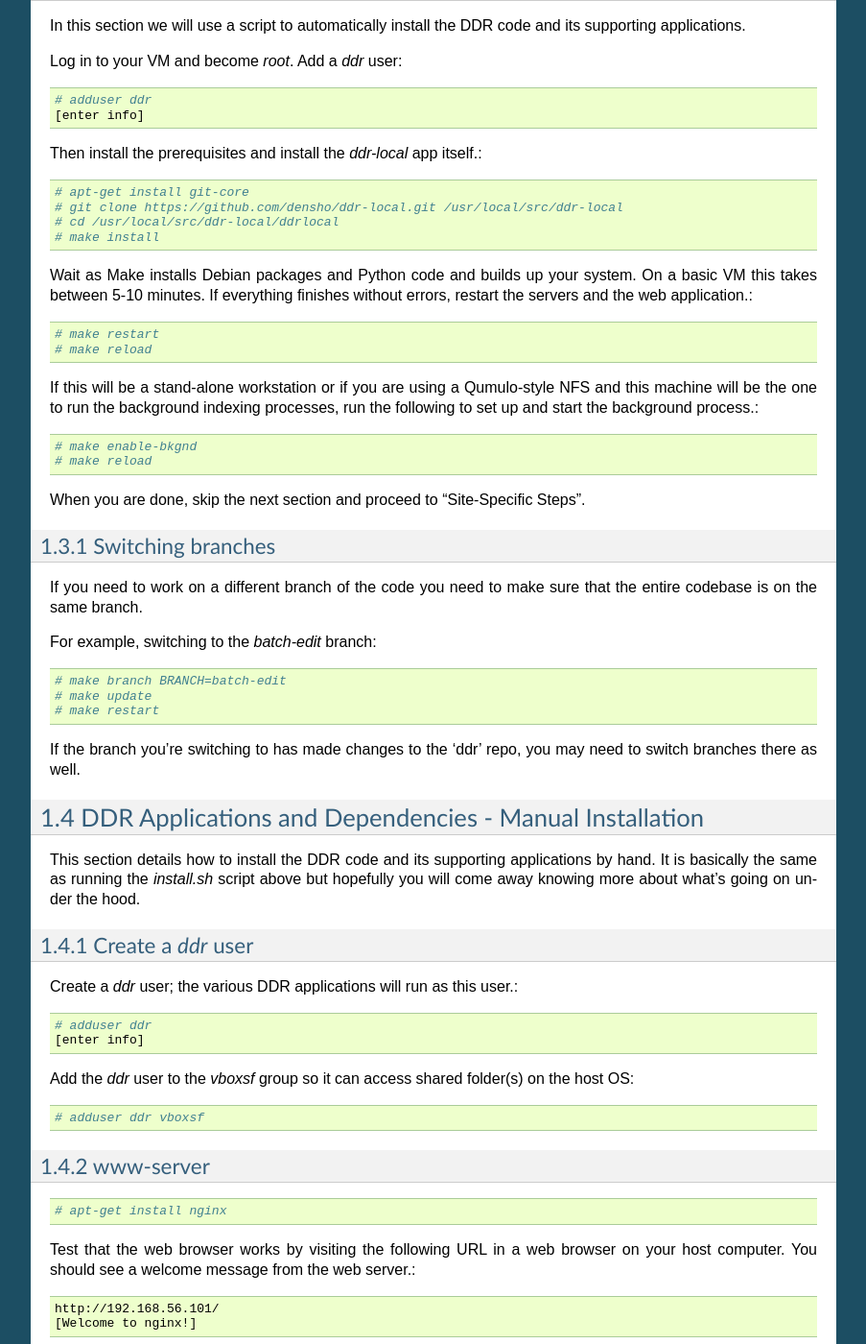
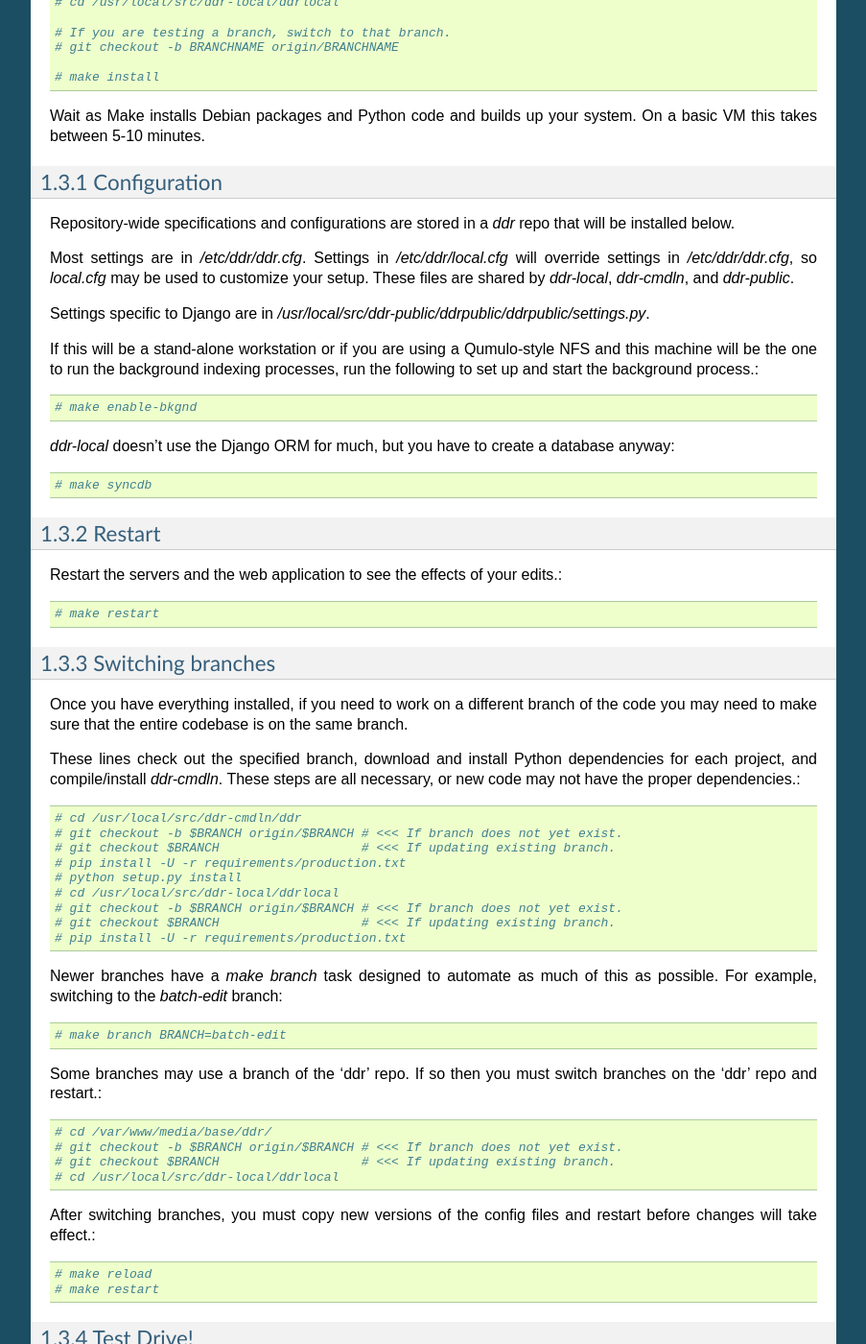
Before and after one commit to denshoproject/ddr-manual, a Sphinx documentation site: the page built from source/admins/workstations/create-workstation-vm.rst, in a window 1280 px wide and 1400 px high, scrolled down 7874 px. Shown: the whole window at 96% size, without its empty margins (198-1101 px from the left). Built offline with Sphinx 7.4.7, drawn with Linux system fonts in a browser that asks for light colours; some of the changed text lies outside the part shown.

Commit message:
rm manual-install section. more info on branching and ddr repo
- Removed section on manual installation. Makefile is now the
  canonical way to install.
- Added more info about switching branches.
- Added info about installing 'ddr' repo and switching branches.
- Added info about config files and how to override defaults.
- Demoted sections under "USB Hard Drive" and "Disk Image" for
  better flow.

```diff
--- a/source/admins/workstations/create-workstation-vm.rst
+++ b/source/admins/workstations/create-workstation-vm.rst
@@ -382,7 +382,6 @@ Install Miscellaneous Useful Tools
 
 
 
-
 Install VirtualBox Guest Additions
 ----------------------------------
 
@@ -417,8 +416,8 @@ If something goes wrong while installing the DDR, or if the developer makes a no
 
 
 
-DDR Applications and Dependencies - Automated Installation
-==========================================================
+DDR Applications and Dependencies
+=================================
 
 In this section we will use a script to automatically install the DDR code and its supporting applications.
 
@@ -432,187 +431,75 @@ Then install the prerequisites and install the `ddr-local` app itself.::
     # apt-get install git-core
     # git clone https://github.com/densho/ddr-local.git /usr/local/src/ddr-local
     # cd /usr/local/src/ddr-local/ddrlocal
+
+    # If you are testing a branch, switch to that branch.
+    # git checkout -b BRANCHNAME origin/BRANCHNAME
+
     # make install
 
-Wait as Make installs Debian packages and Python code and builds up your system.  On a basic VM this takes between 5-10 minutes.  If everything finishes without errors, restart the servers and the web application.::
+Wait as Make installs Debian packages and Python code and builds up your system.  On a basic VM this takes between 5-10 minutes.
 
-    # make restart
-    # make reload
+
+
+Configuration
+-------------
+
+Repository-wide specifications and configurations are stored in a `ddr` repo that will be installed below.
+
+Most settings are in `/etc/ddr/ddr.cfg`.  Settings in `/etc/ddr/local.cfg` will override settings in `/etc/ddr/ddr.cfg`, so `local.cfg` may be used to customize your setup.  These files are shared by `ddr-local`, `ddr-cmdln`, and `ddr-public`.
+
+Settings specific to Django are in `/usr/local/src/ddr-public/ddrpublic/ddrpublic/settings.py`.
 
 If this will be a stand-alone workstation or if you are using a Qumulo-style NFS and this machine will be the one to run the background indexing processes, run the following to set up and start the background process.::
 
     # make enable-bkgnd
-    # make reload
 
-When you are done, skip the next section and proceed to "Site-Specific Steps".
+`ddr-local` doesn't use the Django ORM for much, but you have to create a database anyway::
+
+    # make syncdb
+
+
+
+Restart
+-------
+
+Restart the servers and the web application to see the effects of your edits.::
+
+    # make restart
 
 
 Switching branches
 ------------------
 
-If you need to work on a different branch of the code you need to make sure that the entire codebase is on the same branch.
+Once you have everything installed, if you need to work on a different branch of the code you may need to make sure that the entire codebase is on the same branch.
 
-For example, switching to the `batch-edit` branch::
+These lines check out the specified branch, download and install Python dependencies for each project, and compile/install `ddr-cmdln`.  These steps are all necessary, or new code may not have the proper dependencies.::
+
+    # cd /usr/local/src/ddr-cmdln/ddr
+    # git checkout -b $BRANCH origin/$BRANCH # <<< If branch does not yet exist.
+    # git checkout $BRANCH                   # <<< If updating existing branch.
+    # pip install -U -r requirements/production.txt
+    # python setup.py install
+    # cd /usr/local/src/ddr-local/ddrlocal
+    # git checkout -b $BRANCH origin/$BRANCH # <<< If branch does not yet exist.
+    # git checkout $BRANCH                   # <<< If updating existing branch.
+    # pip install -U -r requirements/production.txt
+
+Newer branches have a `make branch` task designed to automate as much of this as possible.  For example, switching to the `batch-edit` branch::
 
     # make branch BRANCH=batch-edit
-    # make update
+
+Some branches may use a branch of the 'ddr' repo.  If so then you must switch branches on the 'ddr' repo and restart.::
+
+    # cd /var/www/media/base/ddr/
+    # git checkout -b $BRANCH origin/$BRANCH # <<< If branch does not yet exist.
+    # git checkout $BRANCH                   # <<< If updating existing branch.
+    # cd /usr/local/src/ddr-local/ddrlocal
+
+After switching branches, you must copy new versions of the config files and restart before changes will take effect.::
+
+    # make reload
     # make restart
-
-If the branch you're switching to has made changes to the 'ddr' repo, you may need to switch branches there as well.
-
-
-
-
-DDR Applications and Dependencies - Manual Installation
-=======================================================
-
-This section details how to install the DDR code and its supporting applications by hand.  It is basically the same as running the `install.sh` script above but hopefully you will come away knowing more about what's going on under the hood.
-
-
-
-Create a `ddr` user
--------------------
-
-Create a `ddr` user; the various DDR applications will run as this user.::
-
-    # adduser ddr
-    [enter info]
-
-Add the `ddr` user to the `vboxsf` group so it can access shared folder(s) on the host OS::
-
-    # adduser ddr vboxsf
-
-
-
-www-server
-----------
-
-::
-
-    # apt-get install nginx
-
-Test that the web browser works by visiting the following URL in a web browser on your host computer.  You should see a welcome message from the web server.::
-
-    http://192.168.56.101/
-    [Welcome to nginx!]
-
-
-
-cache server
-------------
-
-::
-
-    # apt-get install redis-server
-
-
-
-ddr-cmdln
----------
-
-Install the `ddr-cmdln` app.::
-
-    # apt-get install git-core git-annex libxml2-dev libxslt1-dev pmount udisks python-dev python-pip
-    # cd /usr/local/src
-    # git clone https://github.com/densho/ddr-cmdln.git
-    # cd /usr/local/src/ddr-cmdln/ddr
-    # python setup.py install
-    # pip install -r /usr/local/src/ddr-cmdln/ddr/requirements/production.txt
-
-Add the `ddr` user to the `plugdev` group so it can mount USB devices::
-
-    # adduser ddr plugdev
-
-
-
-ddr-lint
---------
-
-Install the `ddr-lint` app.::
-
-    # apt-get install libxml2 libxml2-dev libxslt1-dev
-    # cd /usr/local/src
-    # git clone https://github.com/densho/ddr-lint.git
-    # cd /usr/local/src/ddr-lint/ddrlint
-    # python setup.py install
-    # pip install -r /usr/local/src/ddr-cmdln/ddr/requirements/production.txt
-
-
-
-ddr-local
----------
-
-Install the `ddr-local` web app.::
-
-    # apt-get install libssl-dev python-dev libxml2 libxml2-dev libxslt1-dev supervisor
-    # cd /usr/local/src
-    # git clone https://github.com/densho/ddr-local.git
-    # cd /usr/local/src/ddr-local/ddrlocal
-    # pip install -r /usr/local/src/ddr-local/ddrlocal/requirements/production.txt
-
-
-
-Create Directories
-------------------
-
-Create and set permissions for various directories used by the applications::
-
-    # mkdir /etc/ddr
-    # mkdir /var/log/ddr
-    # mkdir /var/lib/ddr
-    # mkdir /var/www
-    # mkdir /var/www/media
-    # mkdir /var/www/media/cache
-    # mkdir /var/www/static
-    # mkdir /var/www/static/js
-    # chown -R ddr /var/log/ddr/
-    # chown -R ddr /var/lib/ddr/
-    # chown -R ddr /var/www/media
-
-
-
-Configuration Files
--------------------
-
-Copy the various configuration files to their proper locations.  The only file you should ever have to edit is `/etc/ddr/ddr.cfg`.::
-
-    # cp /usr/local/src/ddr-local/debian/conf/ddr.cfg /etc/ddr/
-    # chown root.root /etc/ddr/ddr.cfg
-    # chmod 644 /etc/ddr/ddr.cfg
-
-    # cp /usr/local/src/ddr-local/debian/conf/settings.py /usr/local/src/ddr-local/ddrlocal/ddrlocal/
-    # chown root.root /usr/local/src/ddr-local/ddrlocal/ddrlocal/settings.py
-    # chmod 644 /usr/local/src/ddr-local/ddrlocal/ddrlocal/settings.py
-
-    # cp /usr/local/src/ddr-local/debian/conf/supervisord.conf /etc/supervisor/
-    # cp /usr/local/src/ddr-local/debian/conf/celeryd.conf /etc/supervisor/conf.d/
-    # cp /usr/local/src/ddr-local/debian/conf/gunicorn_ddrlocal.conf /etc/supervisor/conf.d/
-    # chown root.root /etc/supervisor/supervisord.conf
-    # chown root.root /etc/supervisor/conf.d/celeryd.conf
-    # chown root.root /etc/supervisor/conf.d/gunicorn_ddrlocal.conf
-    # chmod 644 /etc/supervisor/supervisord.conf
-    # chmod 644 /etc/supervisor/conf.d/celeryd.conf
-    # chmod 644 /etc/supervisor/conf.d/gunicorn_ddrlocal.conf
-    # /etc/init.d/supervisor restart
-
-    # cp /usr/local/src/ddr-local/debian/conf/ddrlocal.conf /etc/nginx/sites-available
-    # ln -s /etc/nginx/sites-available/ddrlocal.conf /etc/nginx/sites-enabled
-    # /etc/init.d/nginx restart
-
-
-
-Bootstrap, jQuery, Modernizr
-----------------------------
-
-`ddr-local` uses Bootstrap, jQuery, and Modernizr for its user interface.  These are installed in a directory visible to `nginx` and writable by `ddr-local`.::
-
-    # cd /var/www/static
-    # wget http://getbootstrap.com/2.3.2/assets/bootstrap.zip
-    # 7z x bootstrap.zip
-    # cd /var/www/static/js
-    # wget http://modernizr.com/downloads/modernizr-latest.js
-    # wget http://code.jquery.com/jquery-1.10.2.min.js
-    # ln -s jquery-1.10.2.min.js jquery.js
 
 
 
@@ -622,6 +509,8 @@ Test Drive!
 At this point, you should be able to interact with the DDR-Local web application using a web browser on your host computer. (Restarting nginx or a reboot may be necessary)::
 
     http://192.168.56.101/
+
+If you do not have a Store installed (see below) you will see errors when you try to view the collections list of other pages that require actual data.
 
 
 
@@ -732,8 +621,7 @@ USB Hard Drive
 The DDR application is designed to store collection repositories on an attached USB hard drive. This portion of the VM prep procedure should only be performed if the USB drive will be sent along with the VM for installation at the partner site. If the partner has an existing USB drive at their location that will be used for the DDR, this step is unnecessary. The USB drive configuration should be performed at the partner location.
 
 
-Preparing a USB Drive
----------------------
+**Preparing a USB Drive**
 
 To prepare a USB drive for the DDR,:
 
@@ -741,8 +629,7 @@ To prepare a USB drive for the DDR,:
 - create a `ddr/` directory in the drive's root directory.
 
 
-Configuring the VM to use the USB Drive
----------------------------------------
+**Configuring the VM to use the USB Drive**
 
 This step configures VirtualBox to automatically attach the USB device to this VM whenever it (the VM) is running.
 
@@ -771,8 +658,7 @@ Disk Image
 
 Alternative to keeping collections on a USB hard drive (1.5.3)
 
-Preparing a Disk Image
-----------------------
+**Preparing a Disk Image**
 
 Before you start, note the device names, filesystems, and sizes for device that are attached to the system.  This is to avoid accidentally reformatting the wrong device.  A number of tools provide this information.::
 
@@ -903,5 +789,15 @@ Finally, prep for use with ddr-local.  Make a `ddr` folder at the root of the dr
     # chown -R ddr.ddr /media/DISKNAME/ddr
 
 
-Configuring the VM to use the Disk Image
-----------------------------------------
+**Configuring the VM to use the Disk Image**
+
+
+
+Repository-wide configuration
+=============================
+
+Repository-wide specifications and configurations are stored in a `ddr` repo.  Create a base directory and clone the `ddr` repo to it.::
+
+    # git clone USER@HOST:PATH/ddr.git /media/DISKNAME/ddr/ddr
+
+Note that if you are testing code you may need to switch branches in the `ddr` repo.  Please see the "Switching branches" section.
```
